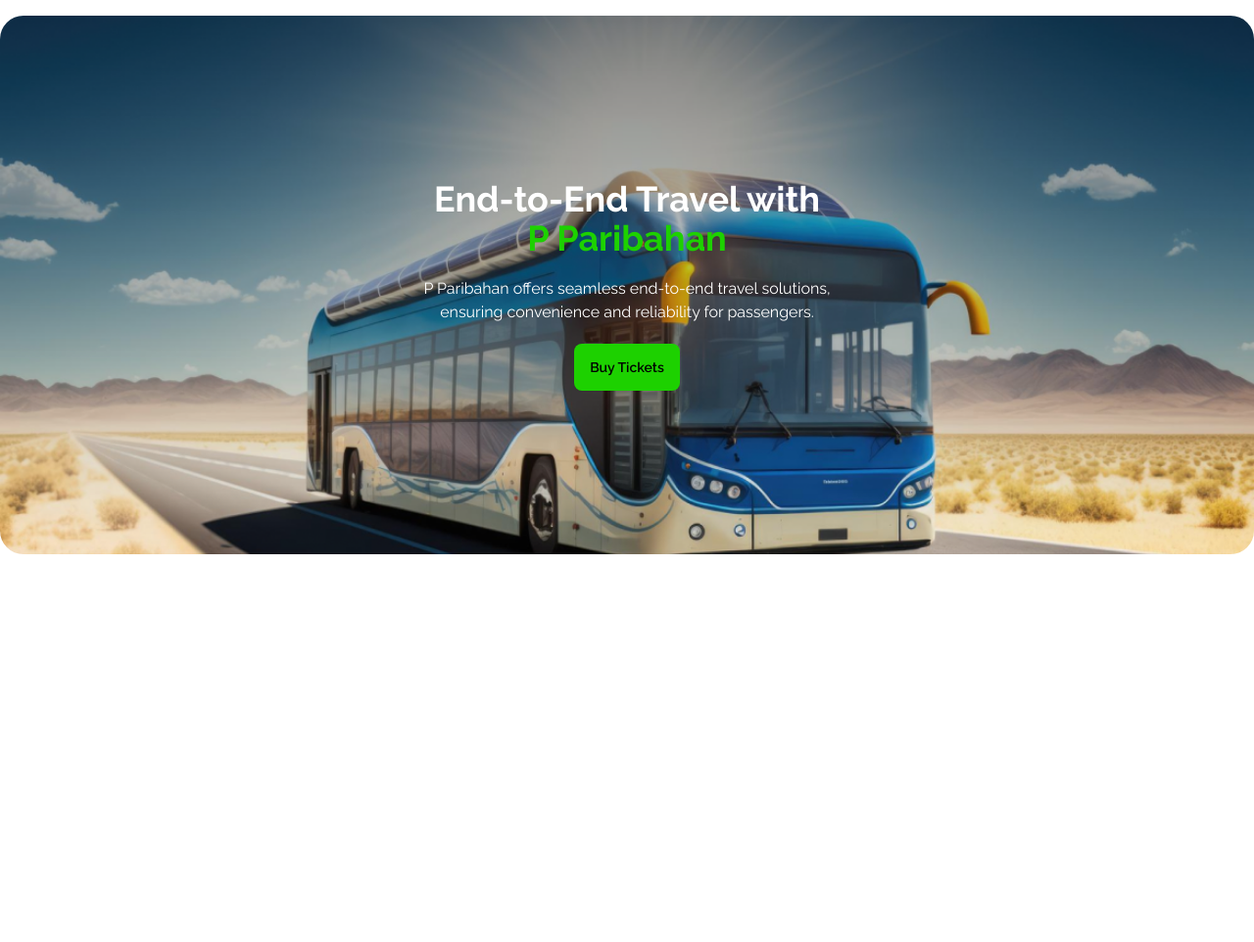
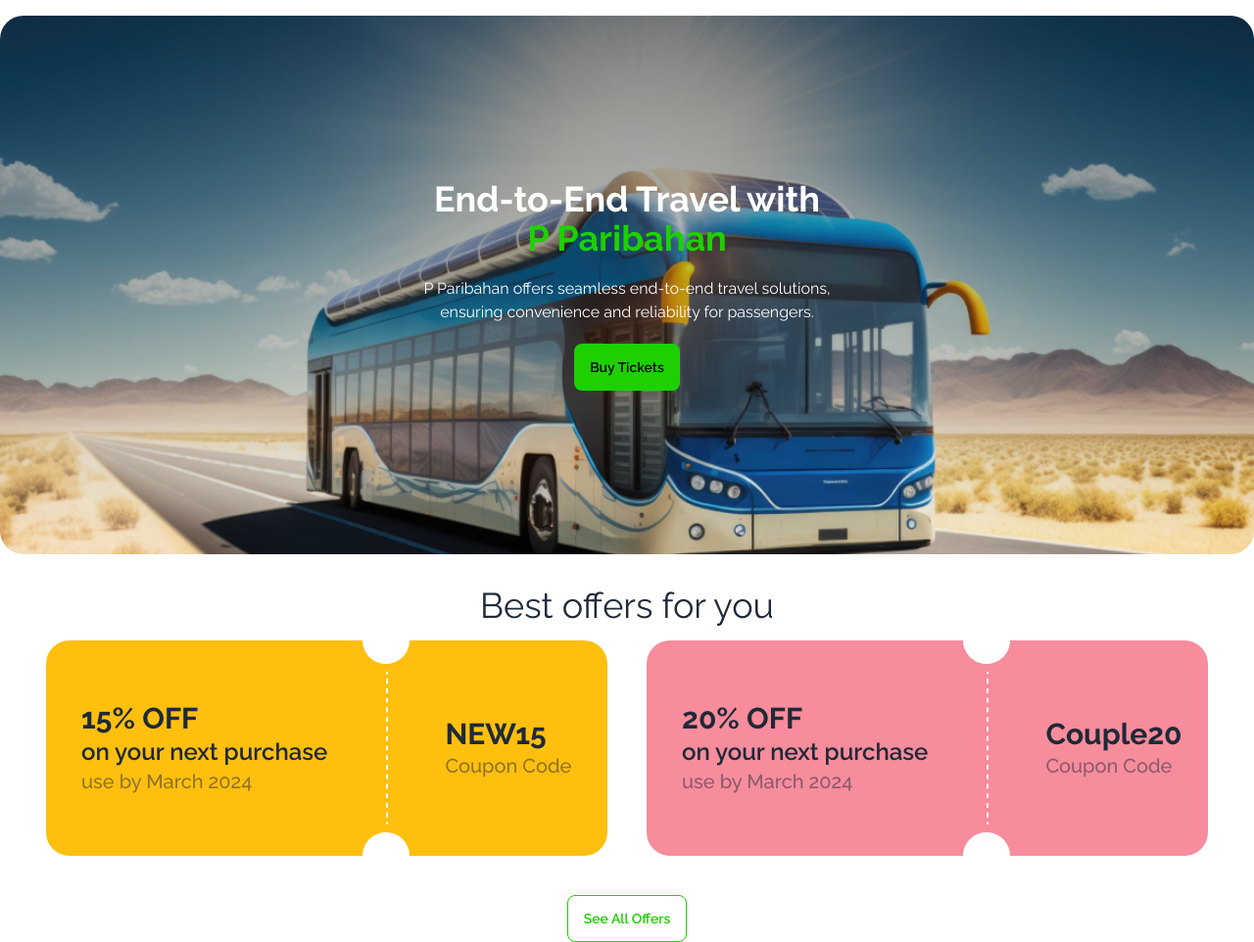
Before and after one commit to shanil269/bus-ticket, a plain HTML site: page index.html in a window 1280 px wide. Shown: the part 68-1030 px from the top of the page at 98% size. Before the commit the page ends 800 px from the top, so only its background shows below. Drawn offline with nearby package versions, Linux system fonts and the light colour scheme.

Commit message:
feature: add best offer section

```diff
--- a/index.html
+++ b/index.html
@@ -74,6 +74,39 @@
             </div>
         </div>
     </header>
+    <main>
+        <!-- best offers -->
+        <section class="flex flex-col items-center justify-center mt-8">
+            <h1 class="text-4xl mb-4">Best offers for you</h1>
+            <div class="flex flex-row space-x-10">
+                <div class="w-[573px] h-[220px] bg-[#FFBF0F] flex flex-row rounded-3xl">
+                    <div class="flex flex-col justify-center items-start ps-9 pe-9">
+                        <h3 class="text-3xl font-bold">15% OFF</h3>
+                        <p class="text-2xl font-semibold">on your next purchase</p>
+                        <p class="text-xl font-medium opacity-50">use by March 2024</p>
+                    </div>
+                    <img src="images/cupon-devider.png" alt="">
+                    <div class="flex flex-col justify-center items-start ps-9">
+                        <h3 class="text-3xl font-bold">NEW15</h3>
+                        <p class="text-xl font-medium opacity-50">Coupon Code</p>
+                    </div>
+                </div>
+                <div class="w-[573px] h-[220px] bg-[#F78C9C] flex flex-row rounded-3xl">
+                    <div class="flex flex-col justify-center items-start ps-9 pe-9">
+                        <h3 class="text-3xl font-bold">20% OFF</h3>
+                        <p class="text-2xl font-semibold">on your next purchase</p>
+                        <p class="text-xl font-medium opacity-50">use by March 2024</p>
+                    </div>
+                    <img src="images/cupon-devider.png" alt="">
+                    <div class="flex flex-col justify-center items-start ps-9">
+                        <h3 class="text-3xl font-bold">Couple20</h3>
+                        <p class="text-xl font-medium opacity-50">Coupon Code</p>
+                    </div>
+                </div>
+            </div>
+            <button class="mt-10 btn btn-outline text-green_common">See All Offers</button>
+        </section>
+    </main>
     <script src="js/bus.js"></script>
 </body>
 
```
